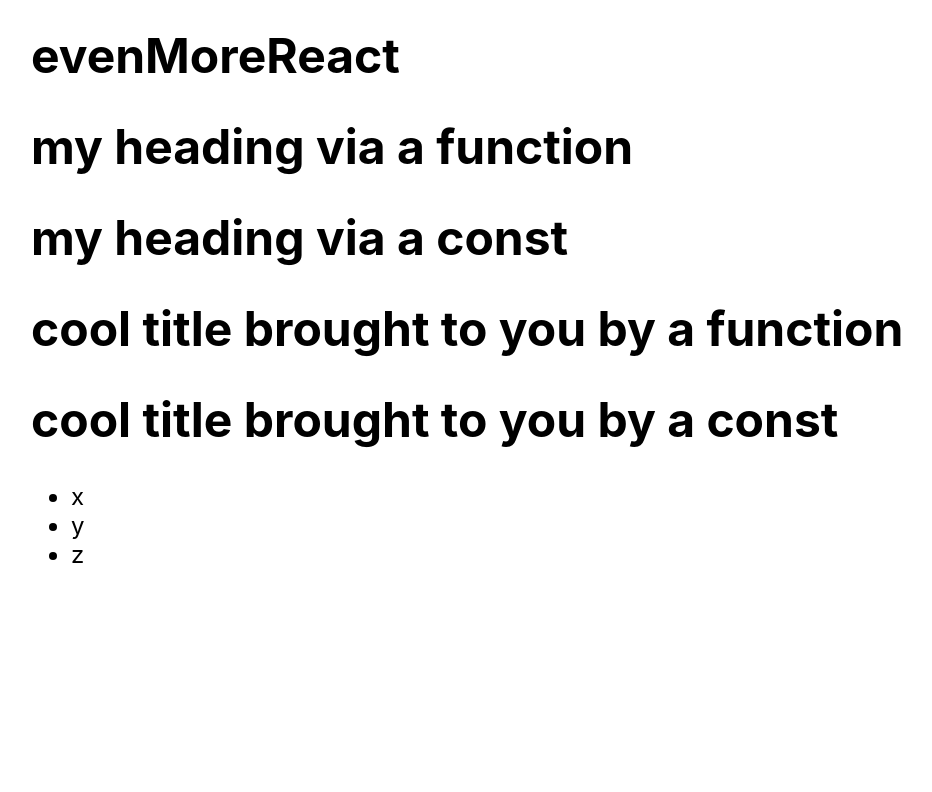
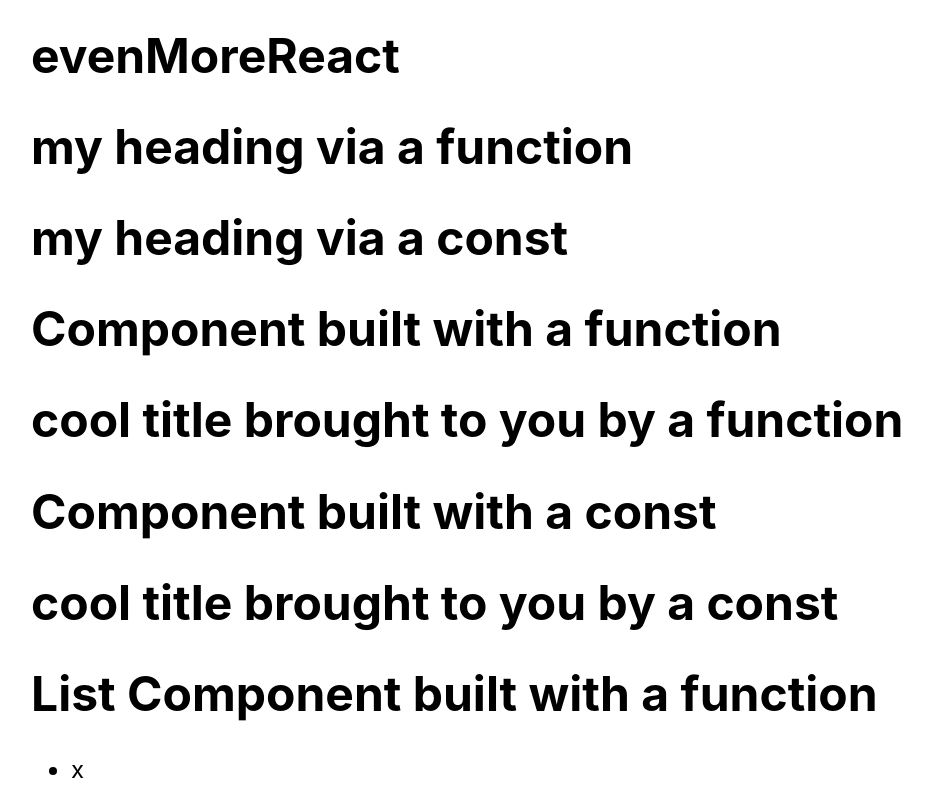
Before and after one commit to ptorrsmith/ts-hooks, a React (Create React App) app: page / in a window 1280 px wide. Shown: the part 2000-2792 px from the top of the page, without its empty margins (1-933 px from the left). Before the commit the page ends 2625 px from the top, so only its background shows below. Built offline with nearby package versions, Linux system fonts and the light colour scheme.

Commit message:
option to use const, but function is easier to read

```diff
--- a/src/App.tsx
+++ b/src/App.tsx
@@ -35,11 +35,19 @@ function App() {
       <h1>evenMoreReact</h1>
       <TestComponent />
 
+      <h1>Component built with a function</h1>
       <HeadingViaFunction title="cool title brought to you by a function" />
 
+      <h1>Component built with a const</h1>
       <HeadingViaConst title="cool title brought to you by a const" />
 
+      <h1>List Component built with a function</h1>
       <ListComponent />
+
+      {/* <h1>List Component built with a function</h1>
+      <AnotherList /> */}
+
+
     </div>
   );
 }
--- a/src/components/evenMoreReactComponent.tsx
+++ b/src/components/evenMoreReactComponent.tsx
@@ -36,6 +36,27 @@ export function List<ListItem>({
   )
 }
 
+type AnotherListItemComponent = <ListItem> ({
+  items,
+  render
+}: {
+  items: ListItem[]
+  render: (item: ListItem) => ReactNode
+}) => ReactNode
+
+export const AnotherList: AnotherListItemComponent  = ({ items, render }) => {
+  return (
+    <ul>
+      {items.map((item, index) => (
+        <li key={index}>
+          {render(item)}
+        </li>
+      ))}
+    </ul>
+  )
+}
+
+
 function TestComponent() {
   return (
     <>
@@ -53,4 +74,12 @@ export function ListComponent() {
   )
 }
 
+// export function ListComponentWithConstComponent() {
+//   return (
+//     <>
+//       <AnotherList items={["x", "y", "z"]} render={item => <span>{item}</span>} />
+//     </>
+//   )
+// }
+
 export default TestComponent;
```
